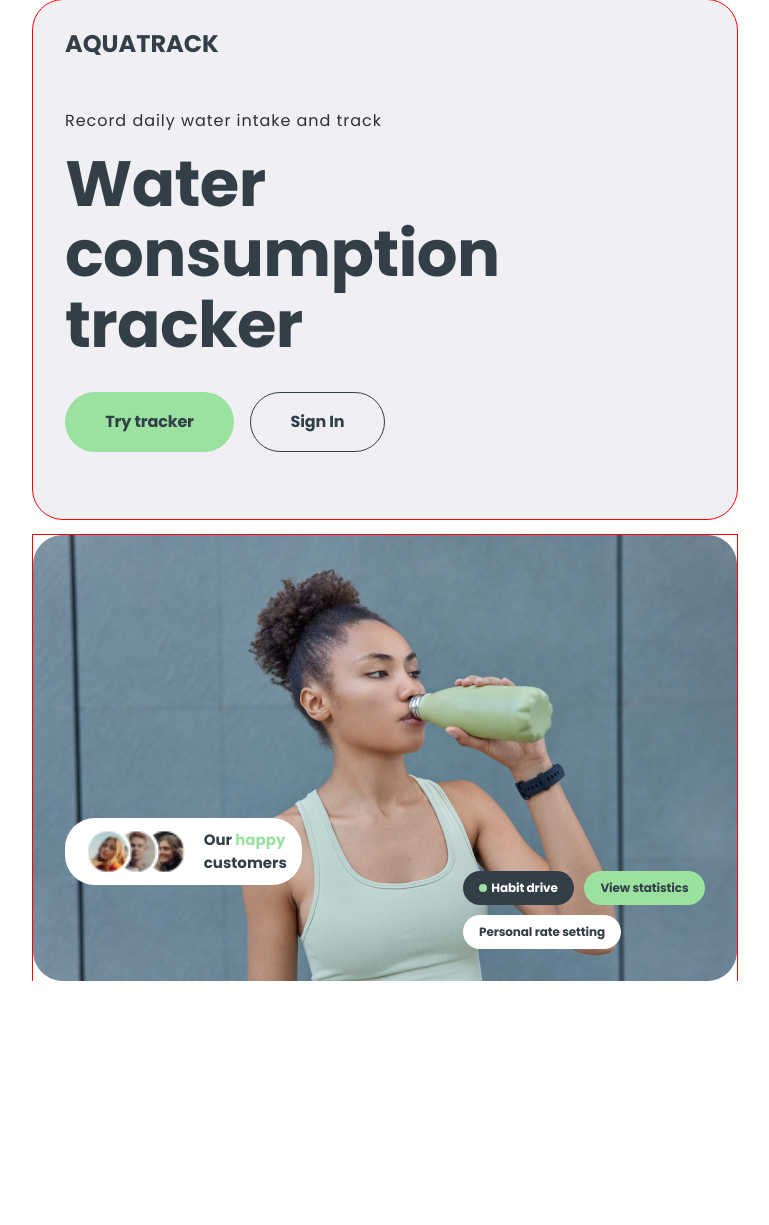
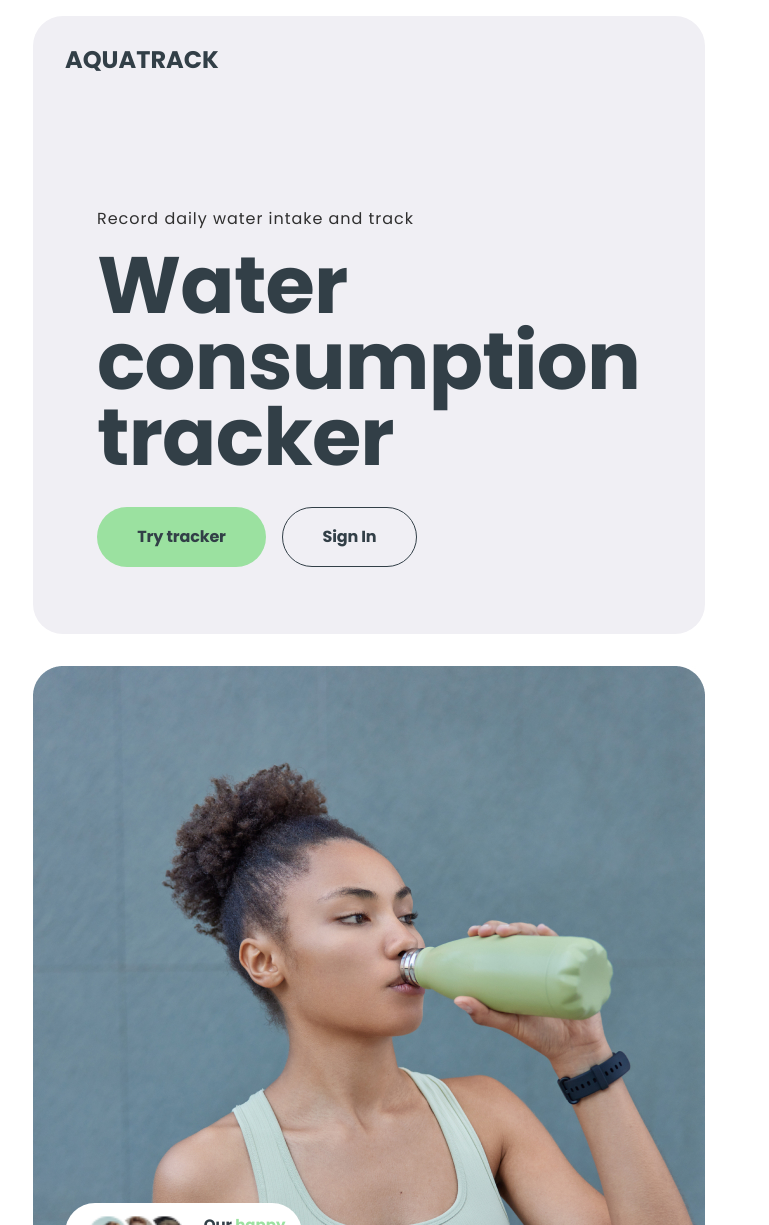
Before and after one commit to andrew-sistuk/WaterIn, a React (Vite) app: page / in a window 1536 px wide. Shown: the top 1225 px of the page, without its empty margins (47-816 px from the left). Before the commit the page ends 981 px from the top, so only its background shows below. Built offline with nearby package versions, Linux system fonts and the light colour scheme.

Commit message:
dekstop sryles поки що розміщення в колону

```diff
--- a/src/components/AdvantagesSection/AdvantagesSection.jsx
+++ b/src/components/AdvantagesSection/AdvantagesSection.jsx
@@ -4,11 +4,14 @@ import img1x from '../../images/Advantages/mobile_home_img.jpg';
 import img2x from '../../images/Advantages/mobile_home_img_2х.jpg';
 import img1x_768 from '../../images/Advantages/tablet_home_img.jpg';
 import img2x_768 from '../../images/Advantages/tablet_home_img_2х.jpg';
+import img1x_1440 from '../../images/Advantages/dekstop_home_img.jpg';
+import img2x_1440 from '../../images/Advantages/dekstop_home_img_2х.jpg';
 
 export default function AdvantagesSection() {
   return (
     <section className={styles.advantagesSection}>
       <picture>
+      <source srcSet={`${img1x_1440} 1x, ${img2x_1440} 2x`} media="(min-width: 1440px)" type="image/jpeg" />
       <source srcSet={`${img1x_768} 1x, ${img2x_768} 2x`} media="(min-width: 768px)" type="image/jpeg" />
         <source srcSet={`${img1x} 1x, ${img2x} 2x`} type="image/jpeg" />
         <img src={img1x} alt="girl with a bottle of water" className={styles.image}/>
--- a/src/components/AdvantagesSection/AdvantagesSection.module.css
+++ b/src/components/AdvantagesSection/AdvantagesSection.module.css
@@ -3,12 +3,18 @@
     height: 100%;
     position: relative;
 
-    outline: 1px solid red;
+    /* outline: 1px solid red; */
 }
 /* tablet */
 @media only screen and (min-width: 768px) {
     .advantagesSection {
         max-width: 704px;
+    }
+  }
+  /* dekstop */
+  @media only screen and (min-width: 1440px) {
+    .advantagesSection {
+        max-width: 672px;
     }
   }
   .image{
@@ -34,6 +40,12 @@
         right: 32px;
     }
 }
+ /* dekstop */
+ @media only screen and (min-width: 1440px){
+    .advantagesList{
+        bottom: 64px;
+    }
+ }
 .CustomersWripper {
     position: absolute;
     bottom: 96px;
@@ -45,6 +57,12 @@
         left: 32px;
     }
 }
+ /* dekstop */
+ @media only screen and (min-width: 1440px){
+    .CustomersWripper{
+        bottom: 132px;
+    }
+ }
 .advHabit{
     background-color: var(--main-black-gray-color);
     color: #fff;
--- a/src/components/Logo/Logo.module.css
+++ b/src/components/Logo/Logo.module.css
@@ -24,3 +24,9 @@ margin-bottom: 74px;
         margin-bottom: 50px;
     }
   }
+  /* dekstop */
+  @media only screen and (min-width: 1440px){
+    .logoContainer {
+        margin-bottom: 132px;
+    }
+  }
--- a/src/components/Navigation/Navigation.module.css
+++ b/src/components/Navigation/Navigation.module.css
@@ -8,6 +8,7 @@
 @media only screen and (min-width: 768px){
     .btnList{
         gap: 16px;
+        margin-left: 32px;
     }
 }
 .btnTryItem {
--- a/src/components/WelcomeSection/WelcomeSection.module.css
+++ b/src/components/WelcomeSection/WelcomeSection.module.css
@@ -9,7 +9,7 @@
     padding-right: 16px;
     padding-bottom: 67px;
 
-    outline: 1px solid red;
+    /* outline: 1px solid red; */
 }
 /* tablet */
 @media only screen and (min-width: 768px) {
@@ -20,6 +20,12 @@
         padding-right: 32px;
     }
   }
+   /* dekstop */
+   @media only screen and (min-width: 1440px){
+    .welcomeSection{
+        max-width: 672px;
+    }
+   }
 
 .titleContainer {
     max-width: 311px;
@@ -28,6 +34,7 @@
 @media only screen and (min-width: 768px){
     .titleContainer {
         max-width: 547px;
+        margin-left: 32px;
     }
 }
 .subtitle {
@@ -71,3 +78,11 @@
         letter-spacing: -0.01em;
     }
 }
+
+/* dekstop */
+@media only screen and (min-width: 1440px){
+    .title{
+        font-size: 80px;
+        line-height: 0.95;
+    }
+}
--- a/src/pages/HomePage/HomePage.module.css
+++ b/src/pages/HomePage/HomePage.module.css
@@ -2,4 +2,14 @@
     display: flex;
     flex-direction: column;
     gap: 16px;
+    padding-top: 16px;
 }
+ /* dekstop */
+ @media only screen and (min-width: 1440px){
+    .container{
+        /* flex-direction: row; */
+        gap: 32px;
+
+        max-width: 1376px;
+    }
+ }
```
Also changed, not shown: src/images/Advantages/dekstop_home_img.jpg (added), src/images/Advantages/dekstop_home_img_2х.jpg (added).
